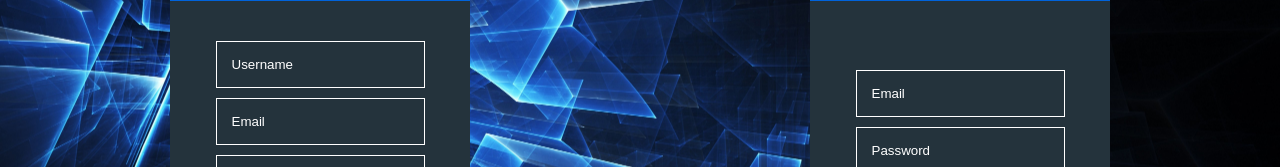
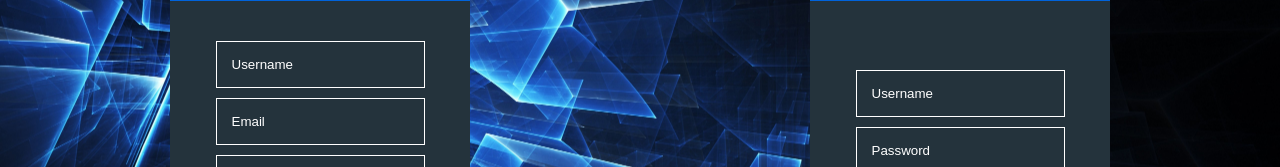
Before and after one commit to fullstack-developer23/fullstack-proj-fe, a React (Create React App) app: page / in a window 1280 px wide. Shown: the part 254-421 px from the top of the page. Built offline with nearby package versions, Linux system fonts and the light colour scheme; no server answers.

Commit message:
bug fixes done

```diff
--- a/src/components/login/Login.js
+++ b/src/components/login/Login.js
@@ -4,12 +4,12 @@ import { useState } from "react";
 import { loginFetch } from "../../utils/fetch";
 
 const Login = ({ setLoggedIn }) => {
-  const [email, setEmail] = useState("");
+  const [username, setUsername] = useState("");
   const [password, setPassword] = useState("");
 
   const handleSubmit = async (e) => {
     e.preventDefault();
-    const data = await loginFetch(email, password);
+    const data = await loginFetch(username, password);
     await setLoggedIn(data.user);
   };
 
@@ -22,9 +22,9 @@ const Login = ({ setLoggedIn }) => {
           <form onSubmit={(e) => handleSubmit(e)}>
             <input
               className="login-input"
-              placeholder="Email"
-              value={email}
-              onChange={(e) => setEmail(e.target.value)}
+              placeholder="Username"
+              value={username}
+              onChange={(e) => setUsername(e.target.value)}
             />
             <input
               className="login-input"
--- a/src/pages/homePage/HomePage.js
+++ b/src/pages/homePage/HomePage.js
@@ -13,7 +13,7 @@ const HomePage = ({
   setTotalPrice,
 }) => {
   return (
-    <div className="homePageWrapper">
+    <div className="homePageWrapper page-sizing">
       {!loggedIn ? (
         <LogOrSign setLoggedIn={setLoggedIn} />
       ) : (
--- a/src/pages/userAccountPage/UserAccountPage.js
+++ b/src/pages/userAccountPage/UserAccountPage.js
@@ -10,7 +10,7 @@ const UserAccountPage = ({ username, setLoggedIn, loggedIn }) => {
     navigate("/");
   }
   return (
-    <div class="userAccountWrapper">
+    <div class="userAccountWrapper page-sizing">
       <UserDetails
         username={username}
         setLoggedIn={setLoggedIn}
```
Also changed, not shown: src/pages/userAccountPage/UserAccountPage.css (added).
